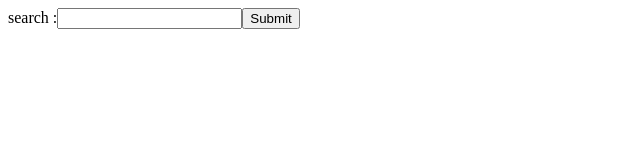
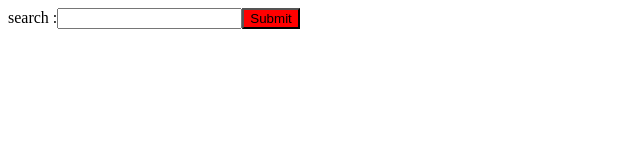
Before and after one commit to jenOng19/food-tinder, a React app: page / in a window 1280 px wide. Shown: the top 160 px of the page, without its empty margins (0-640 px from the left). Built offline with nearby package versions, Linux system fonts and the light colour scheme; the HTML template or start-up script is replaced by a standard one.

Commit message:
tested style loader

```diff
--- a/src/components/Game/Game.jsx
+++ b/src/components/Game/Game.jsx
@@ -2,6 +2,7 @@ import React, {Component} from "react";
 import axios from "axios";
 import API_key from "./KEYS";
 import YelpContainer from "../YelpContainer/YelpContainer";
+import './game.css'
 
 class Search extends Component {
     constructor(props) {
@@ -74,7 +75,7 @@ class Search extends Component {
           <label>
             search :
             <input type="text" value={this.state.search} onChange={this.handleChange} />
-            <input type="submit" value="Submit" onSubmit={this.handleSubmit}/>
+            <input className='red' type="submit" value="Submit" onSubmit={this.handleSubmit}/>
             <div>{this.state.yelp ? this.renderYelpData():'loading'}</div>
           </label>
         </form>
--- /dev/null
+++ b/src/components/Game/game.css
@@ -0,0 +1,3 @@
+.red{
+    background-color: red;
+}
```
Also changed, not shown: 2 other files (tests, documents, lock files or other folders).
